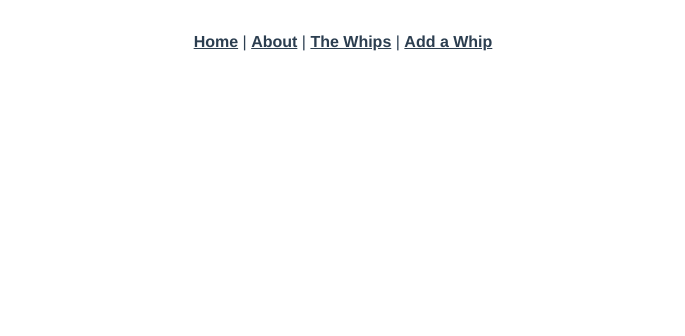
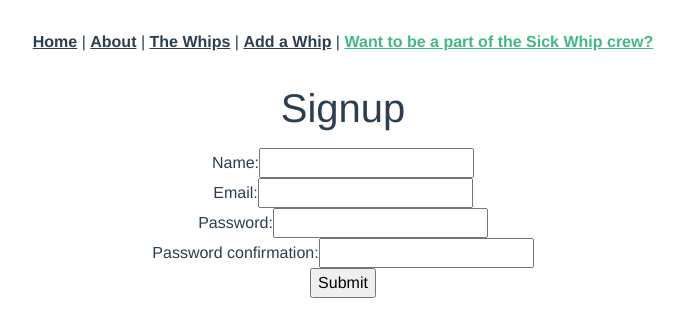
Before and after one commit to TLCurd/vehicles-app-frontend, a Vue app: page /signup in a window 1280 px wide. Shown: the top 336 px of the page, without its empty margins (297-982 px from the left). Built offline with nearby package versions, Linux system fonts and the light colour scheme.

Commit message:
add signup action/request; works

```diff
--- a/src/App.vue
+++ b/src/App.vue
@@ -3,9 +3,10 @@
     <router-link to="/">Home</router-link> |
     <router-link to="/about">About</router-link> |
     <router-link to="/vehicles">The Whips</router-link> |
-    <router-link to="/vehicles/new">Add a Whip</router-link>
+    <router-link to="/vehicles/new">Add a Whip</router-link> |
+    <router-link to="/signup">Want to be a part of the Sick Whip crew?</router-link>
   </nav>
-  <router-view/>
+  <router-view />
 </template>
 
 <style>
--- a/src/router/index.js
+++ b/src/router/index.js
@@ -4,6 +4,7 @@
 import VehiclesNew from '../views/VehiclesNew.vue'
 import VehiclesShow from '../views/VehiclesShow.vue'
 import VehiclesEdit from '../views/VehiclesEdit.vue'
+import SignupView from '../views/SignupView.vue'
 
 
 const routes = [
@@ -11,6 +12,11 @@
     path: '/',
     name: 'home',
     component: HomeView
+  },
+  {
+    path: '/signup',
+    name:'signup-view',
+    component: SignupView
   },
   {
     path: '/vehicles',
--- /dev/null
+++ b/src/views/SignupView.vue
@@ -0,0 +1,53 @@
+<script>
+import axios from "axios";
+
+export default {
+  data: function () {
+    return {
+      newUserParams: {},
+      errors: [],
+    };
+  },
+  methods: {
+    submit: function () {
+      axios
+        .post("/users", this.newUserParams)
+        .then((response) => {
+          console.log(response.data);
+          this.$router.push("/login");
+        })
+        .catch((error) => {
+          this.errors = error.response.data.errors;
+        });
+    },
+  },
+};
+</script>
+
+<template>
+  <div class="signup">
+    <form v-on:submit.prevent="submit()">
+      <h1>Signup</h1>
+      <ul>
+        <li v-for="error in errors" v-bind:key="error">{{ error }}</li>
+      </ul>
+      <div>
+        <label>Name:</label>
+        <input type="text" v-model="newUserParams.name" />
+      </div>
+      <div>
+        <label>Email:</label>
+        <input type="email" v-model="newUserParams.email" />
+      </div>
+      <div>
+        <label>Password:</label>
+        <input type="password" v-model="newUserParams.password" />
+      </div>
+      <div>
+        <label>Password confirmation:</label>
+        <input type="password" v-model="newUserParams.password_confirmation" />
+      </div>
+      <input type="submit" value="Submit" />
+    </form>
+  </div>
+</template>
```
